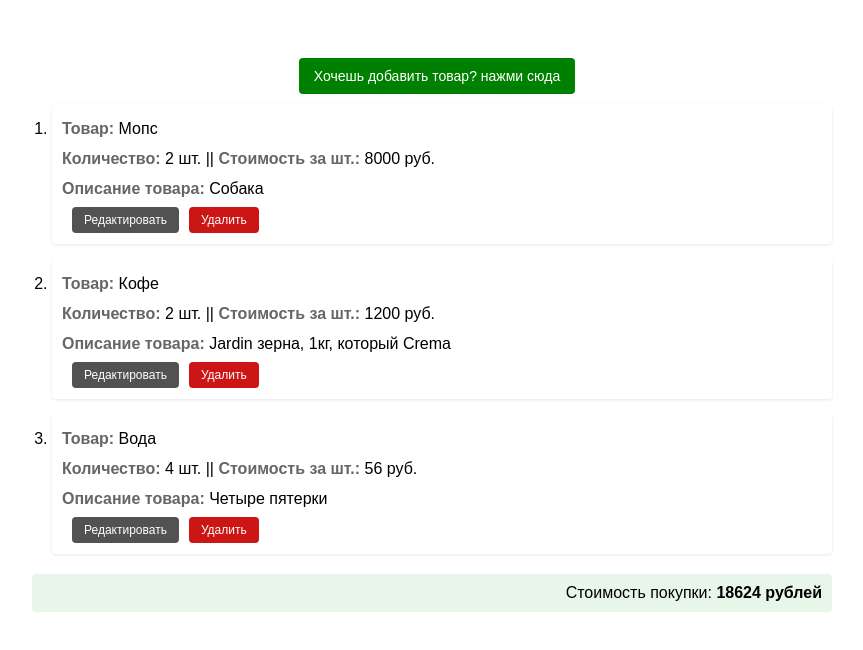
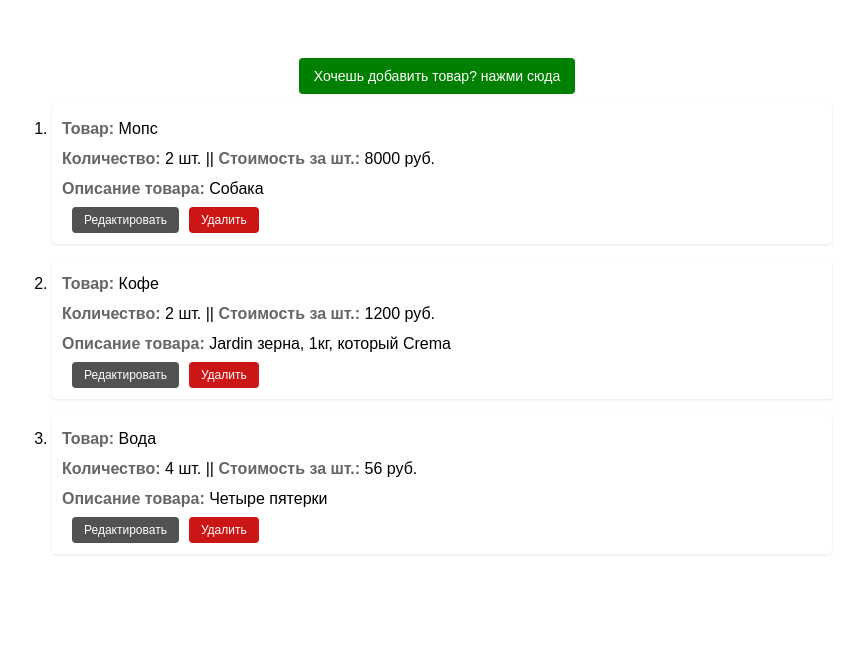
Before and after one commit to Madridka/KSF-16, a Vue app: page / in a window 1280 px wide. Shown: the top 650 px of the page, without its empty margins (208-1071 px from the left). Built offline with nearby package versions, Linux system fonts and the light colour scheme.

Commit message:
fix: delete TotalPrice from computed

```diff
--- a/src/App.vue
+++ b/src/App.vue
@@ -27,16 +27,12 @@
       @cancel-edit="cancelEdit"
       @delete-prod="deleteProd"
     />
-
-    <div class="total" v-if="totalPrice > 0">
-      Стоимость покупки: <strong> {{ totalPrice }} рублей </strong>
-    </div>
   </div>
 </template>
 
 <script>
 import addForm from "./components/addForm.vue";
-import ShopList from "./components/shopList.vue"
+import ShopList from "./components/shopList.vue";
 
 import "./assets/styles/normalize.css";
 import "./assets/styles/styles.scss";
@@ -127,15 +123,6 @@ export default {
   },
 
   computed: {
-    totalPrice() {
-      // Не работает, если редактировать
-      let totalPrice = 0;
-      for (const product of this.order) {
-        totalPrice += product.price * product.count;
-      }
-      return totalPrice;
-    },
-
     formTitle() {
       if (this.editingId) {
         return "Редактирование товара";
@@ -145,8 +132,13 @@ export default {
     },
 
     isDisable() {
-      return this.title !== "" && this.price !== "" && this.count !== "" && this.description !== "";
-    }
+      return (
+        this.title !== "" &&
+        this.price !== "" &&
+        this.count !== "" &&
+        this.description !== ""
+      );
+    },
   },
 };
 </script>
```
